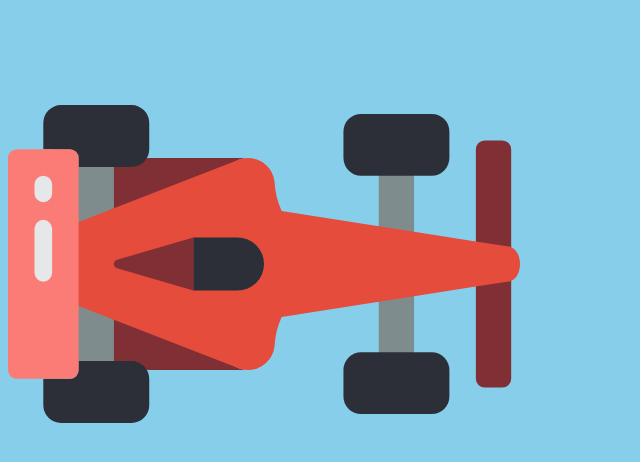
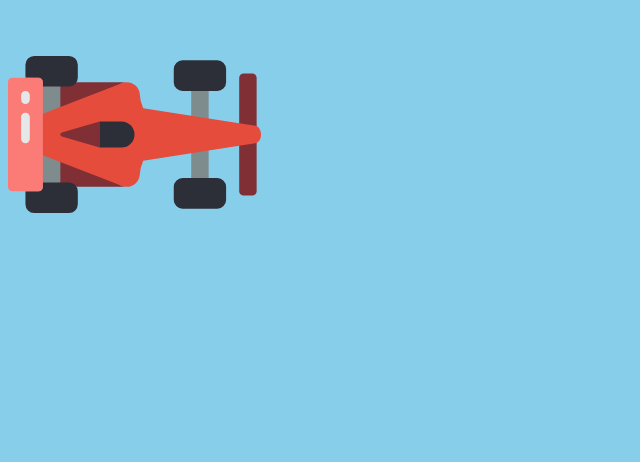
Before and after one commit to richtrunzo/driving-game, a website: page index.html in a window 1280 px wide. Shown: the whole page, without its empty margins (0-640 px from the left). Drawn offline with Linux system fonts and the light colour scheme.

Commit message:
Added css to update the car size, tested functionality, and removed css that had no affect. #3.

```diff
--- a/styles.css
+++ b/styles.css
@@ -13,3 +13,7 @@ body {
 .north {
   transform: rotate(270deg);
 }
+
+img {
+  width: 20%;
+}
```
